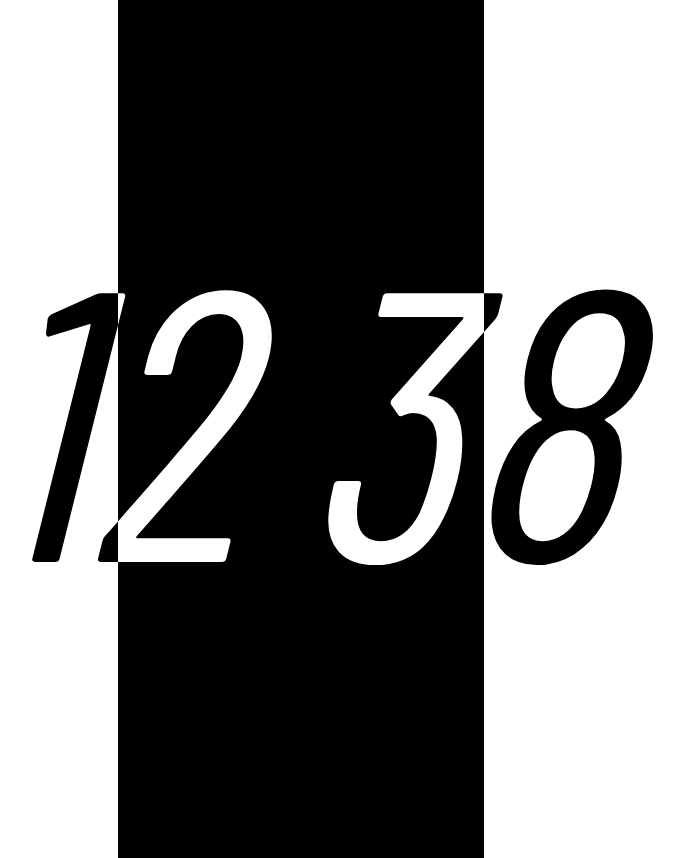
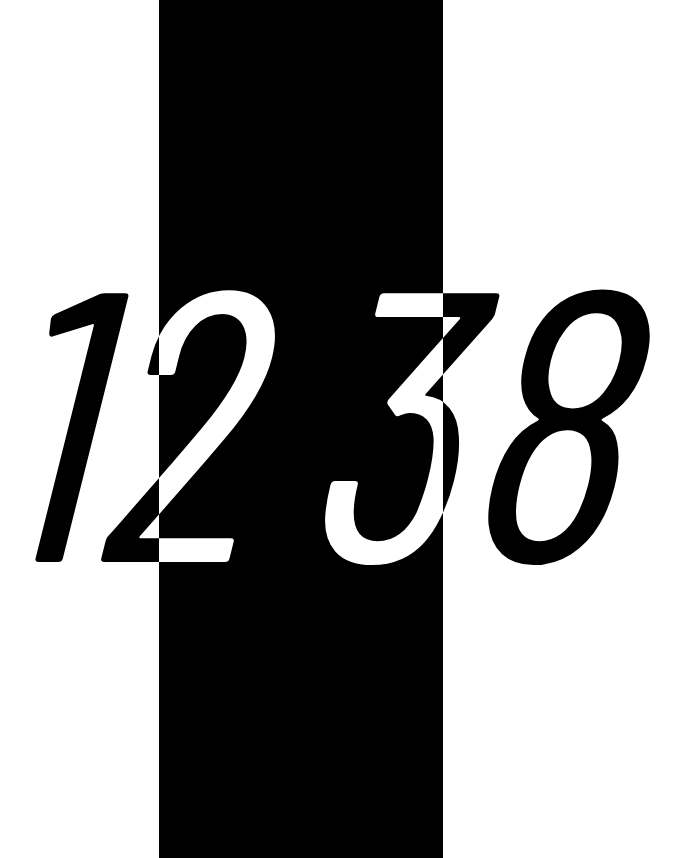
Before and after one commit to sean9061/aspect_clock, a plain HTML site: page index.html in a window 1280 px wide. Shown: the whole page, without its empty margins (339-1023 px from the left). Drawn offline with nearby package versions, Linux system fonts and the light colour scheme; a web font is replaced by a local one.

Commit message:
seconds -> minutes

```diff
--- a/index.html
+++ b/index.html
@@ -14,7 +14,7 @@
 <body>
     <div id="aspect-box">
         <span id="current-hours"></span>
-        <span id="current-colon" style="width: 5vw;"></span>
+        <span id="current-colon" style="width: 4.5vw;"></span>
         <span id="current-minutes"></span>
     </div>
 </body>
--- a/script.js
+++ b/script.js
@@ -16,7 +16,7 @@ function updateTime() {
 
     const aspectBox = document.getElementById('aspect-box');
     const width = hours * 10;
-    const height = seconds * 10;
+    const height = minutes * 10;
 
     const aspectRatio = width / height;
     if (aspectRatio > 1) {
```
